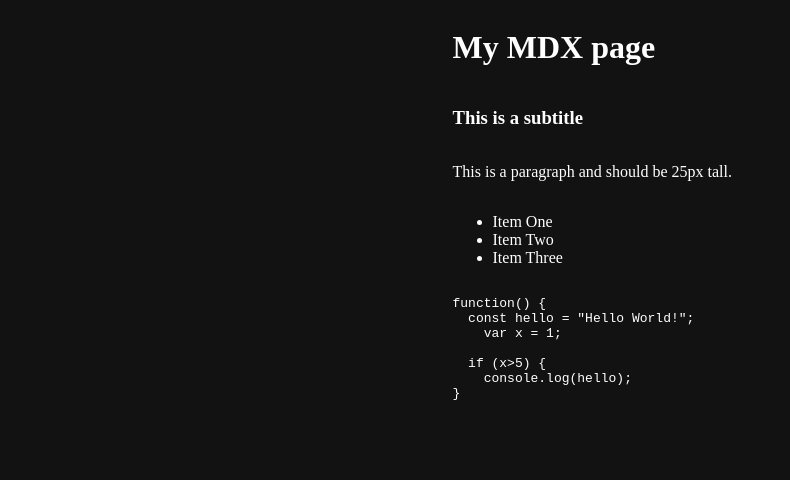
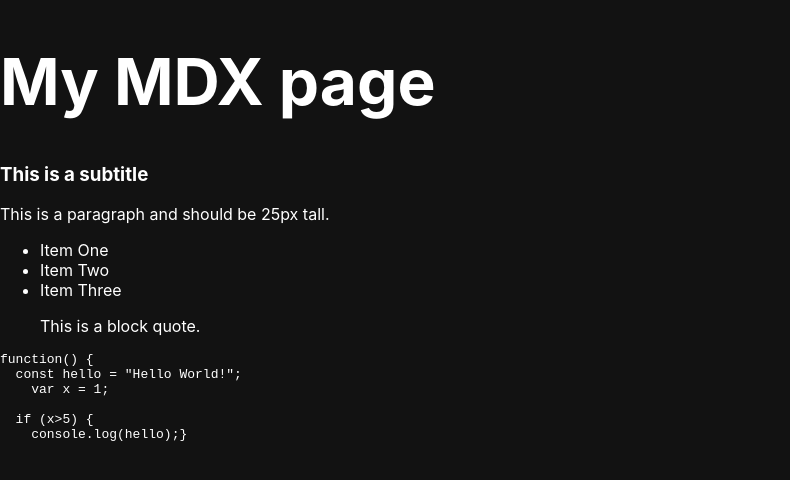
Before and after one commit to branhillsdesign/branhills-blogsite, a Next.js app: page /blog/mdx-page in a window 1280 px wide. Shown: the top 480 px of the page, without its empty margins (0-790 px from the left). Built offline with nearby package versions, Linux system fonts and the light colour scheme.

Commit message:
updated theme and globalstyles

```diff
--- a/components/Container.js
+++ b/components/Container.js
@@ -1,8 +1,9 @@
 import styled from 'styled-components';
 
 export const Container = styled.div`
-  margin: 0 auto;
-  max-width: 375px;
+  max-width: 100%;
   display: flex;
   flex-direction: column;
+  background-color: ${(props) => props.theme.background};
+  color: ${(props) => props.theme.text};
 `;
--- a/pages/_app.js
+++ b/pages/_app.js
@@ -1,13 +1,14 @@
-import { Container } from '../components/Container';
-import GlobalStyle, { darkTheme, lightTheme } from '../styles/ThemeConfig';
+import { ThemeProvider } from 'styled-components';
+import GlobalStyle from '../styles/GlobalStyle';
+import theme from '../styles/ThemeProvider';
 
 function MyApp({ Component, pageProps }) {
   return (
     <>
-      <Container>
+      <ThemeProvider theme={theme}>
         <GlobalStyle />
         <Component {...pageProps} />
-      </Container>
+      </ThemeProvider>
     </>
   );
 }
--- /dev/null
+++ b/styles/GlobalStyle.js
@@ -0,0 +1,18 @@
+import { createGlobalStyle } from 'styled-components';
+import theme from './ThemeProvider';
+
+const GlobalStyle = createGlobalStyle`
+  body {
+    margin: 0;
+    padding: 0;
+    font-family: -apple-system, BlinkMacSystemFont, "Segoe UI", "Roboto", "Oxygen", "Ubuntu", "Cantarell", "Fira Sans", "Droid Sans", "Helvetica Neue", sans-serif;
+    -webkit-font-smoothing: antialiased;
+    -moz-osx-font-smoothing: grayscale;
+    background-color: ${props => theme.background};
+    color: ${props => theme.text};
+  }
+  h1 {
+    font-size: 4rem;
+  }
+`;
+export default GlobalStyle;
--- a/styles/ThemeConfig.js
+++ /dev/null
@@ -1,10 +0,0 @@
-import { createGlobalStyle } from 'styled-components';
-
-const GlobalStyle = createGlobalStyle`
-  body {
-    background-color: #121212;
-    color: #fff;
-    font-family: -apple-system, BlinkMacSystemFont, "Segoe UI", "Roboto",Oxygen";
-  }
-`;
-export default GlobalStyle;
--- /dev/null
+++ b/styles/ThemeProvider.js
@@ -0,0 +1,8 @@
+const theme = {
+  primary: '#121212',
+  secondary: '#00ee00',
+  background: '#121212',
+  text: '#ffffff',
+}
+
+export default theme;
```
Also changed, not shown: components/MDXStyles/MDXStyles.js (+6 -23 lines), pages/_document.js (+8 -8 lines), pages/blog/mdx-page.mdx (+3 -2 lines), pages/index.js (added, +14 -0 lines), pages/index.mdx (deleted, +0 -13 lines).
